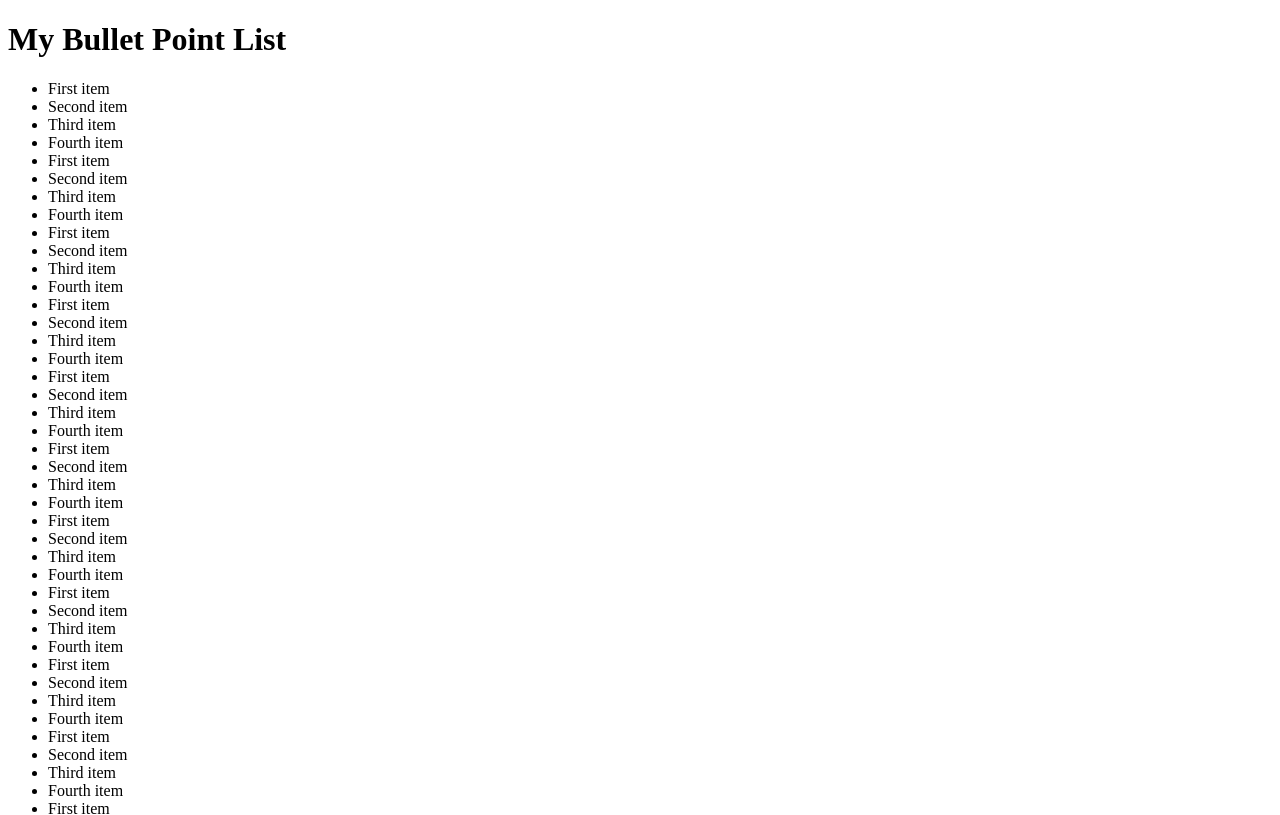
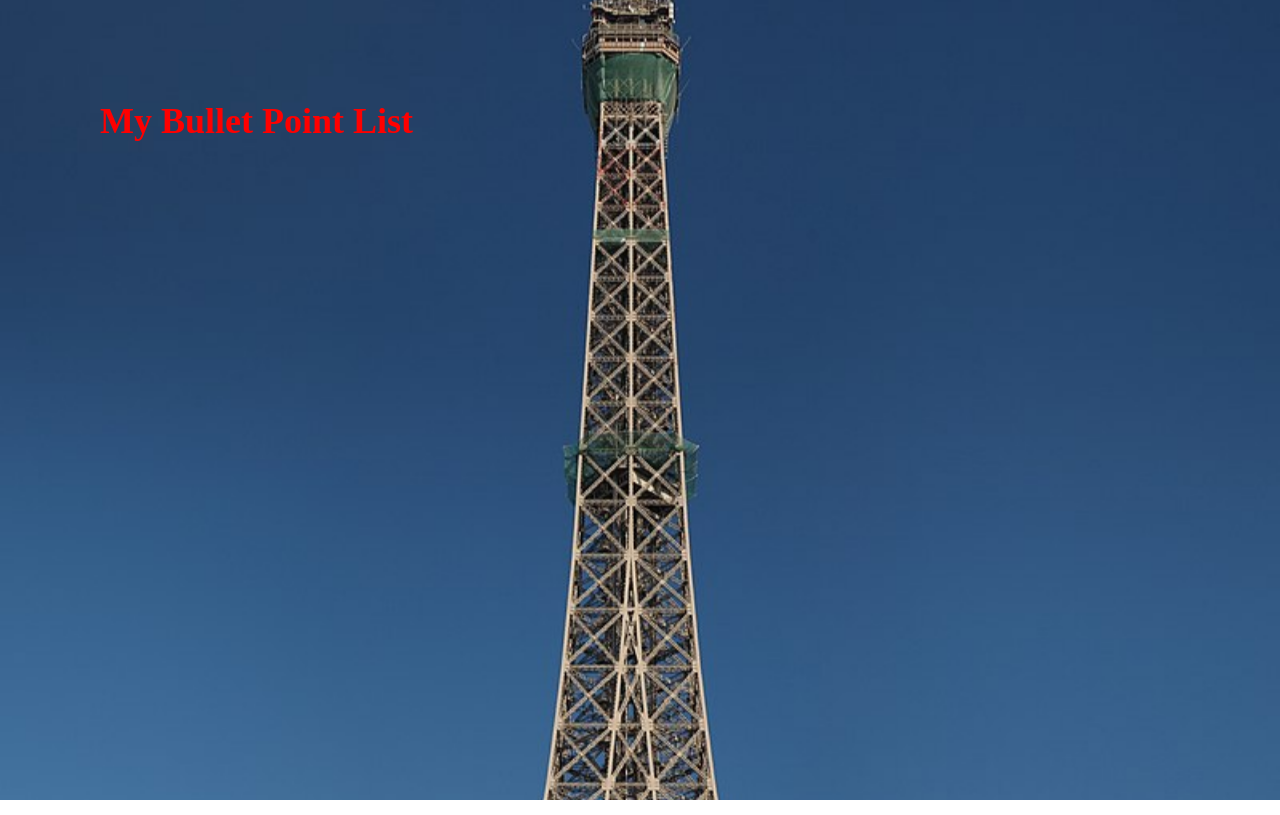
Before and after one commit to zpust00/zpust00.github.io, a plain HTML site: page index.html in a window 1280 px wide. Shown: the top 815 px of the page. Drawn offline with Linux system fonts and the light colour scheme.

Commit message:
parallax

```diff
--- a/index.html
+++ b/index.html
@@ -8,12 +8,55 @@
     <link rel="icon" href="favicon.ico" type="image/x-icon">
 
 
+    <style>
+        body {
+            margin: 0;
+        }
+
+        .wrapper {
+            height: 100vh;
+            overflow-x: hidden;
+            perspective: 10px;
+            /* padding-top: 700px; */
+        }
+
+        header {
+            position: relative;
+            height: 100%;
+            transform-style: preserve-3d;
+            z-index: -1;
+        }
+
+        .background {
+            transform: translateZ(-10px) scale(2);
+            position: absolute;
+            width: 100%;
+            z-index: -1;
+        }
+
+        .content {
+            color:#ff0000;
+        }
+
+        .naslov {
+            margin: 100px;
+            color:#ff0000;
+            font-size: large;
+        }
+    </style>
 </head>
 
 
 
 <body>
+    <div class="wrapper">
+        <header>
+            <img src="background.jpg" class="background">
+            <div class="naslov">
                 <h1>My Bullet Point List</h1>
+            </div>
+        </header>
+        <div class="content">
             <ul>
                 <li>First item</li>
                 <li>Second item</li>
@@ -186,5 +229,6 @@
                 <li>Third item</li>
                 <li>Fourth item</li>
             </ul>
-
+        </div>
+    </div>
 </body>
```
Also changed, not shown: background.jpg (added), favicon.ico (added). Lines whose indentation alone changed are shown as unchanged.
